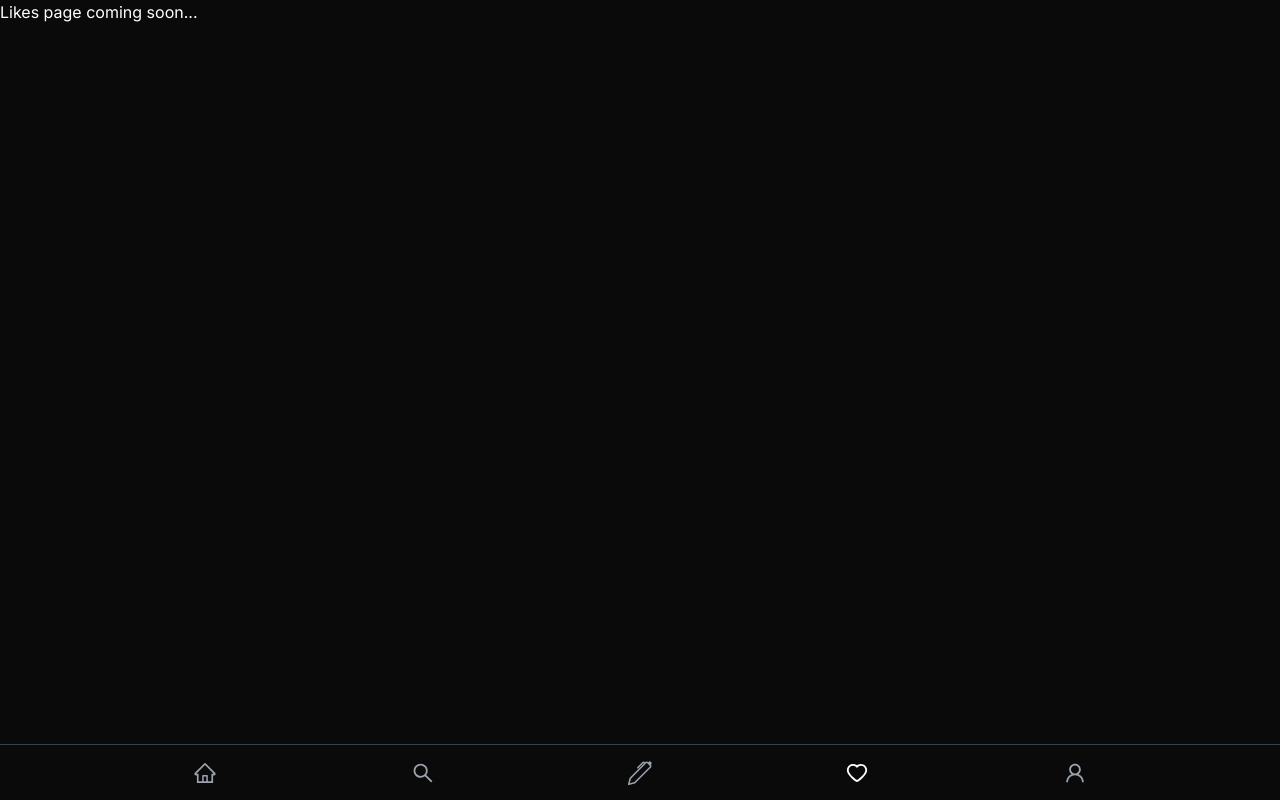
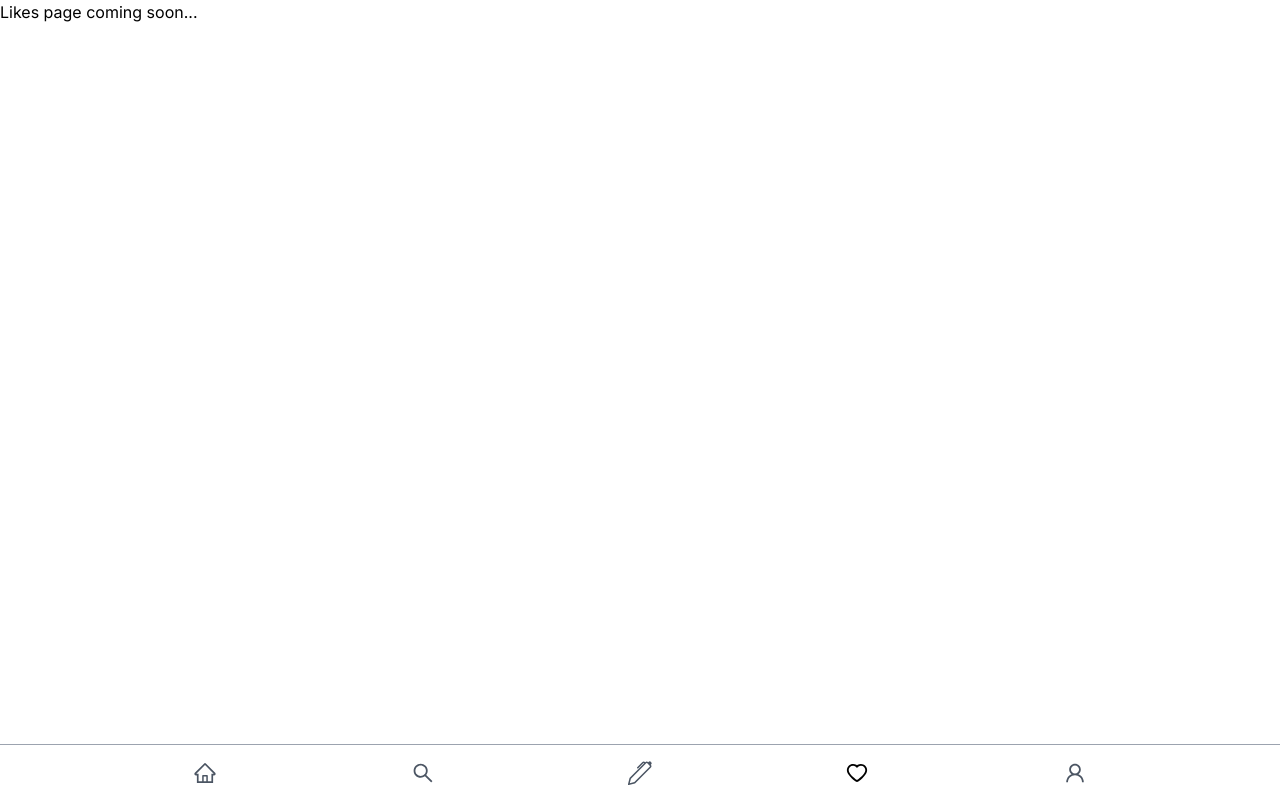
Before and after one commit to Rounak-28/thread-clone, a Next.js app: page /likes in a window 1280 px wide. Built offline with nearby package versions, Linux system fonts and the light colour scheme; no server answers.

Commit message:
working on adding theme-toggler

```diff
--- a/app/globals.css
+++ b/app/globals.css
@@ -12,15 +12,15 @@
   scrollbar-width: none; /* Firefox */
 }
 
-:root {
+/* :root {
   background-color: #0a0a0a;
   color: white;
 }
 
 .bg-dark {
   background-color: #0a0a0a;
-}
+} */
 
-.nav-color {
+/* .nav-color {
   color: white;
-}
+} */
--- a/app/layout.tsx
+++ b/app/layout.tsx
@@ -1,7 +1,7 @@
 import "./globals.css";
 import type { Metadata } from "next";
 import { Inter } from "next/font/google";
-import { NextAuthProvider } from "./providers";
+import { NextAuthProvider, NextThemeProvider } from "./providers";
 
 const inter = Inter({ subsets: ["latin"] });
 
@@ -16,9 +16,11 @@ export default function RootLayout({
   children: React.ReactNode;
 }) {
   return (
-    <html lang="en">
-      <body className={inter.className}>
-        <NextAuthProvider>{children}</NextAuthProvider>
+    <html lang="en" suppressHydrationWarning>
+      <body className={`${inter.className} bg-white dark:bg-[#0a0a0a]`}>
+        <NextThemeProvider>
+          <NextAuthProvider>{children}</NextAuthProvider>
+        </NextThemeProvider>
       </body>
     </html>
   );
--- a/app/page.tsx
+++ b/app/page.tsx
@@ -14,7 +14,7 @@ export default async function Page() {
 
   return (
     <main className="min-h-screen w-screen">
-      <div className="header sticky top-0 bg-dark z-50">
+      <div className="header sticky top-0 z-50 bg-white dark:bg-[#0a0a0a]">
         <Header />
       </div>
       <div className="posts mb-14">
@@ -22,7 +22,7 @@ export default async function Page() {
           <Post {...post} key={post.id} />
         ))}
       </div>
-      <div className="footer fixed bottom-0">
+      <div className="footer fixed bottom-0 bg-white dark:bg-[#0a0a0a]">
         <Footer />
       </div>
     </main>
--- a/app/providers.tsx
+++ b/app/providers.tsx
@@ -1,6 +1,7 @@
 "use client";
 
 import { SessionProvider } from "next-auth/react";
+import { ThemeProvider } from "next-themes";
 
 type Props = {
   children?: React.ReactNode;
@@ -9,3 +10,11 @@ type Props = {
 export const NextAuthProvider = ({ children }: Props) => {
   return <SessionProvider>{children}</SessionProvider>;
 };
+
+export const NextThemeProvider = ({ children }: Props) => {
+  return (
+    <ThemeProvider attribute="class" enableSystem={false}>
+      {children}
+    </ThemeProvider>
+  );
+};
--- a/components/Footer.tsx
+++ b/components/Footer.tsx
@@ -9,41 +9,38 @@ import {
 import { BsPen } from "react-icons/bs";
 import NavLink from "./NavLink";
 import { signIn, useSession } from "next-auth/react";
-import { useRouter } from "next/navigation";
 
 const Footer = () => {
-  const router = useRouter();
   const { data: session } = useSession();
   // console.log(session)
   // TODO: "redirect to profile page after signin from footer btn"
 
   return (
-    <div className=" border-t-[1px] border-t-gray-700 bg-dark text-white text-2xl w-screen h-14 flex justify-evenly items-center">
-      <NavLink href="/" className="text-gray-400">
+    <div className="border-t-[1px] border-t-gray-400 dark:border-t-gray-700 text-gray-600 dark:text-gray-400 text-2xl w-screen h-14 flex justify-evenly items-center">
+      <NavLink href="/">
         <AiOutlineHome className="cursor-pointer" />
       </NavLink>
-      <NavLink href="/search" className="text-gray-400">
+      <NavLink href="/search">
         <AiOutlineSearch className="cursor-pointer" />
       </NavLink>
-
       {session ? (
-        <NavLink href="/new_post" className="text-gray-400">
+        <NavLink href="/new_post">
           <BsPen className="cursor-pointer" />
         </NavLink>
       ) : (
-        <button className="text-gray-400" onClick={() => signIn()}>
+        <button onClick={() => signIn()}>
           <BsPen className="cursor-pointer" />
         </button>
       )}
-      <NavLink href="/likes" className="text-gray-400">
+      <NavLink href="/likes">
         <AiOutlineHeart className="cursor-pointer" />
       </NavLink>
       {session ? (
-        <NavLink href="/profile" className="text-gray-400">
+        <NavLink href="/profile">
           <AiOutlineUser className="cursor-pointer" />
         </NavLink>
       ) : (
-        <button className="text-gray-400" onClick={() => signIn()}>
+        <button onClick={() => signIn()}>
           <AiOutlineUser className="cursor-pointer" />
         </button>
       )}
--- a/components/Header.tsx
+++ b/components/Header.tsx
@@ -6,6 +6,7 @@ import Profile from "./Profile";
 import { useSession } from "next-auth/react";
 import ProfileModal from "./ProfileModal";
 import { PiGraphLight } from "react-icons/pi";
+import ThemeChanger from "./ThemeChanger";
 
 const Header = () => {
   const [isProfileModelOpen, setIsProfileModelOpen] = useState(false);
@@ -13,6 +14,7 @@ const Header = () => {
 
   return (
     <div className="h-14 w-screen flex items-center relative">
+      <ThemeChanger />
       <PiGraphLight className="w-9 h-9 mx-auto rounded-full" />
       {session ? (
         <Profile
--- a/components/LikesAndCommentsCounts.tsx
+++ b/components/LikesAndCommentsCounts.tsx
@@ -45,7 +45,7 @@ const LikesAndCommentsCounts = (props: any) => {
         <BsChat />
       </div>
       <div className="top w-full h-9">
-        <p className="py-1 text-sm text-gray-400 font-light border-b-[1px] border-[#3b3b3b]">
+        <p className="py-1 text-sm text-gray-700 dark:text-gray-400 font-light border-b-[1px] border-gray-300 dark:border-[#3b3b3b]">
           {props?.comment_count} replies • {numLikes} likes
         </p>
       </div>
--- a/components/NavLink.tsx
+++ b/components/NavLink.tsx
@@ -6,7 +6,7 @@ export default function NavLink({ href, children, ...props }: any) {
   const isActive = pathname === href;
 
   if (isActive) {
-    props.className += " nav-color";
+    props.className += " text-black dark:text-white";
   }
 
   return (
--- a/components/Post.tsx
+++ b/components/Post.tsx
@@ -18,7 +18,7 @@ const Post = (props: any) => {
         }}
       >
         <div className="w-full min-h-[50px] flex items-center">
-          <p className="text-sm ">{props?.content_text}</p>
+          <p className="text-sm">{props?.content_text}</p>
         </div>
       </Link>
       <LikesAndCommentsCounts {...props} />
--- /dev/null
+++ b/components/ThemeChanger.tsx
@@ -0,0 +1,29 @@
+"use client";
+
+import { useTheme } from "next-themes";
+
+const ThemeChanger = () => {
+  const { theme, setTheme } = useTheme();
+
+  const changeTheme = () => {
+    if (theme === "light") {
+      setTheme("dark");
+    } else {
+      setTheme("light");
+    }
+  };
+
+
+  return (
+    <div
+      className="bg-red-600 w-6 h-6 rounded-full"
+      onClick={() => changeTheme()}
+    >
+      {/* theme: {theme} */}
+      {/* <button onClick={() => setTheme("light")}>Light Mode</button>
+      <button onClick={() => setTheme("dark")}>Dark Mode</button> */}
+    </div>
+  );
+};
+
+export default ThemeChanger;
--- a/package.json
+++ b/package.json
@@ -22,6 +22,7 @@
     "framer-motion": "^10.15.0",
     "next": "13.4.9",
     "next-auth": "^4.22.1",
+    "next-themes": "^0.2.1",
     "postcss": "8.4.25",
     "react": "18.2.0",
     "react-dom": "18.2.0",
--- a/tailwind.config.js
+++ b/tailwind.config.js
@@ -14,5 +14,6 @@ module.exports = {
       },
     },
   },
+  darkMode: 'class',
   plugins: [],
 }
```
Also changed, not shown: 2 other files (tests, documents, lock files or other folders).
